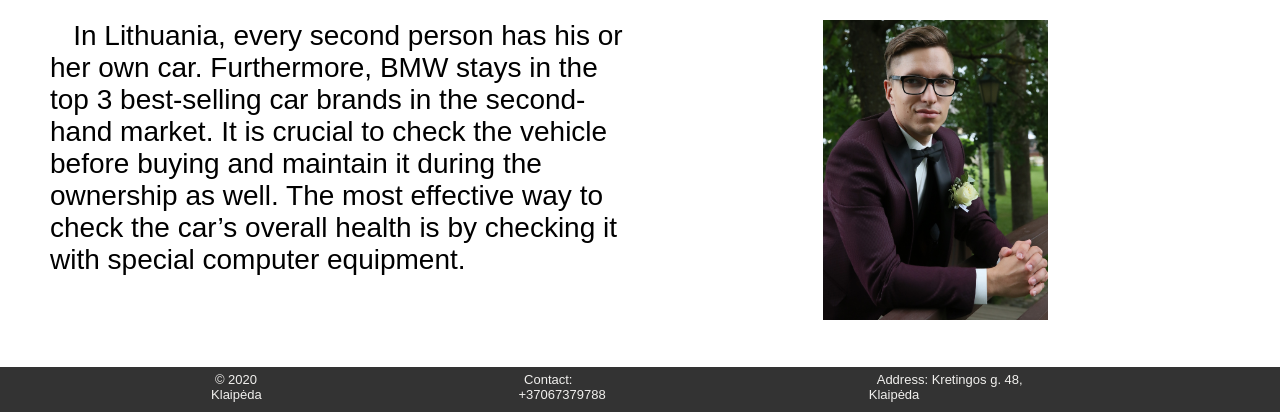
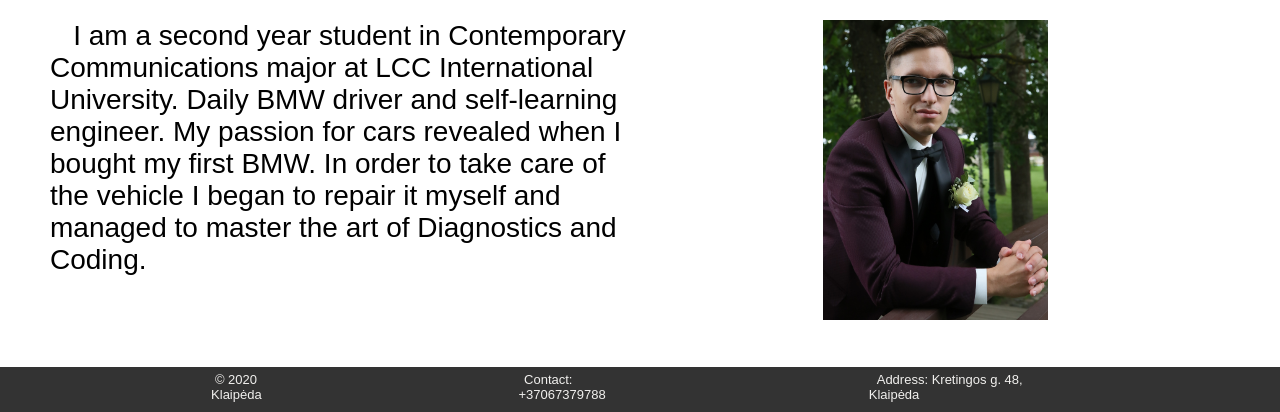
Before and after one commit to Deiviz15/Deiviz15.github.io, a plain HTML site: page about.html in a window 1280 px wide. Shown: the part 522-934 px from the top of the page. Drawn offline with Linux system fonts and the light colour scheme.

Commit message:
Add files via upload

```diff
--- a/about.html
+++ b/about.html
@@ -20,7 +20,7 @@
     <h3>About</h3>
 <div class="two-column">
     <div>
-  <p> In Lithuania, every second person has his or her own car. Furthermore, BMW stays in the top 3 best-selling car brands in the second-hand market. It is crucial to check the vehicle before buying and maintain it during the ownership as well. The most effective way to check the car’s overall health is by checking it with special computer equipment. </p>
+  <p>  I am a second year student in Contemporary Communications major at LCC International University. Daily BMW driver and self-learning engineer. My passion for cars revealed when I bought my first BMW. In order to take care of the vehicle I began to repair it myself and  managed to master the art of Diagnostics and Coding. </p>
     </div>
     <div>
     <img src="photo.jpg">
```
